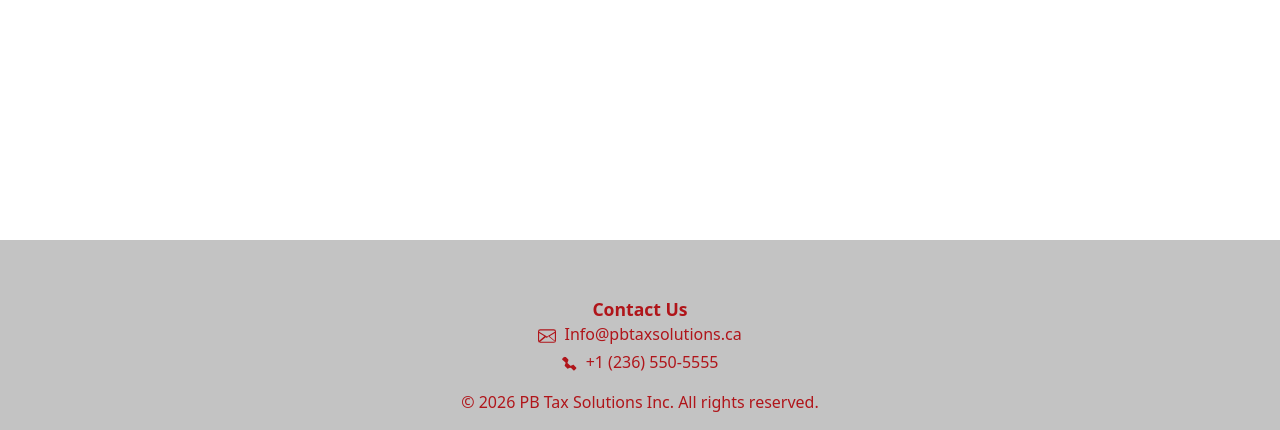
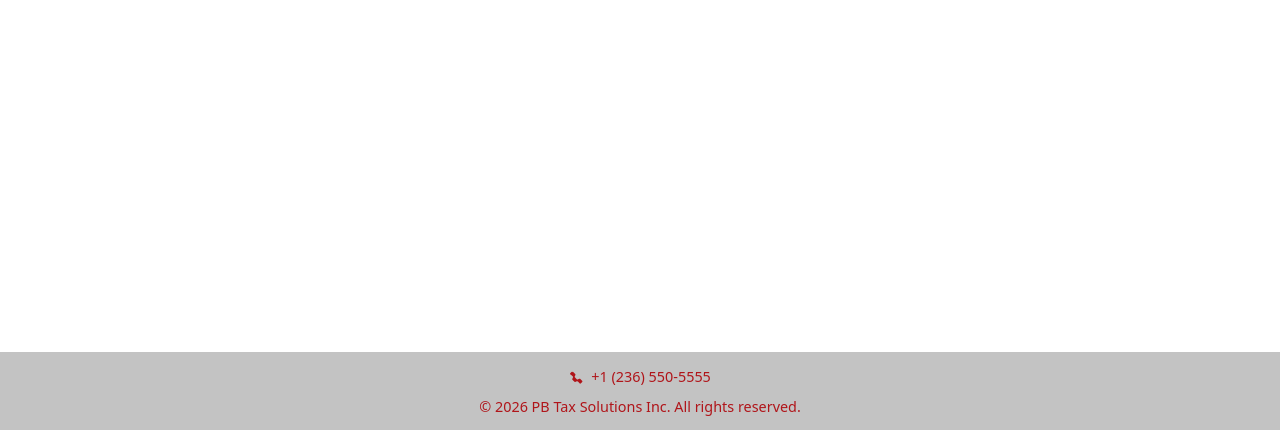
Before and after one commit to vatsraj17-ops/Payroll, a Flask app: page / in a window 1280 px wide. Shown: the part 370-800 px from the top of the page. Run offline with Flask 3, Linux system fonts and the light colour scheme; the visitor is signed in with stand-in values (Sample User, id 1).

Commit message:
Simplify home greeting and footer

```diff
--- a/templates/base.html
+++ b/templates/base.html
@@ -220,21 +220,15 @@
 
     {% set hide_footer = hide_footer|default(false) %}
     {% if not hide_footer %}
-      <footer style="background:#C3C3C3; color:#222; padding:2rem 0 1rem 0; margin-top:2rem; flex-shrink:0; width:100%;">
+      <footer style="background:#C3C3C3; color:#222; padding:0.75rem 0; margin-top:1rem; flex-shrink:0; width:100%;">
         <div class="container text-center">
-          <div style="height:1.5rem;"></div>
-          <div style="color:#B0151A; font-weight:600; font-size:1.1rem;">Contact Us</div>
           <div class="d-flex flex-column align-items-center" style="gap:0.25rem;">
             <span style="color:#B0151A;">
-              <svg xmlns="http://www.w3.org/2000/svg" width="18" height="18" fill="#B0151A" viewBox="0 0 16 16" style="vertical-align:middle; margin-right:4px;"><path d="M0 4a2 2 0 0 1 2-2h12a2 2 0 0 1 2 2v8a2 2 0 0 1-2 2H2a2 2 0 0 1-2-2V4zm2-1a1 1 0 0 0-1 1v.217l7 4.2 7-4.2V4a1 1 0 0 0-1-1H2zm13 2.383-4.708 2.825L15 12.118V5.383zm-.034 7.434-5.857-4.513L8 9.882l-1.109-.678-5.857 4.513A1 1 0 0 0 2 13h12a1 1 0 0 0 .966-.183zM1 12.118l4.708-3.91L1 5.383v6.735z"/></svg>
-              <a href="mailto:Info@pbtaxsolutions.ca" style="color:#B0151A; text-decoration:none; font-size:1rem;">Info@pbtaxsolutions.ca</a>
-            </span>
-            <span style="color:#B0151A;">
-              <svg xmlns="http://www.w3.org/2000/svg" width="16" height="16" fill="#B0151A" viewBox="0 0 16 16" style="vertical-align:middle; margin-right:4px;"><path d="M3.654 1.328a.678.678 0 0 1 .252-.282c.282-.183.65-.16.888.07l2.29 2.197c.329.316.445.819.267 1.24l-.805 1.86a.678.678 0 0 0 .145.73l2.457 2.457a.678.678 0 0 0 .73.145l1.86-.805c.421-.178.924-.062 1.24.267l2.197 2.29c.23.238.253.606.07.888a13.134 13.134 0 0 1-2.01 2.01c-.238.183-.606.16-.888-.07l-2.197-2.29a1.745 1.745 0 0 0-1.24-.267l-1.86.805a.678.678 0 0 1-.73-.145l-2.457-2.457a.678.678 0 0 1-.145-.73l.805-1.86a1.745 1.745 0 0 0-.267-1.24L1.328 3.654a.678.678 0 0 1-.07-.888 13.134 13.134 0 0 1 2.01-2.01z"/></svg>
-              <span style="font-size:1rem;">+1 (236) 550-5555</span>
+              <svg xmlns="http://www.w3.org/2000/svg" width="14" height="14" fill="#B0151A" viewBox="0 0 16 16" style="vertical-align:middle; margin-right:4px;"><path d="M3.654 1.328a.678.678 0 0 1 .252-.282c.282-.183.65-.16.888.07l2.29 2.197c.329.316.445.819.267 1.24l-.805 1.86a.678.678 0 0 0 .145.73l2.457 2.457a.678.678 0 0 0 .73.145l1.86-.805c.421-.178.924-.062 1.24.267l2.197 2.29c.23.238.253.606.07.888a13.134 13.134 0 0 1-2.01 2.01c-.238.183-.606.16-.888-.07l-2.197-2.29a1.745 1.745 0 0 0-1.24-.267l-1.86.805a.678.678 0 0 1-.73-.145l-2.457-2.457a.678.678 0 0 1-.145-.73l.805-1.86a1.745 1.745 0 0 0-.267-1.24L1.328 3.654a.678.678 0 0 1-.07-.888 13.134 13.134 0 0 1 2.01-2.01z"/></svg>
+              <span style="font-size:0.9rem;">+1 (236) 550-5555</span>
             </span>
           </div>
-          <div class="mt-3" style="color:#B0151A; font-size:1rem;">&copy; 2026 PB Tax Solutions Inc. All rights reserved.</div>
+          <div class="mt-2" style="color:#B0151A; font-size:0.9rem;">&copy; 2026 PB Tax Solutions Inc. All rights reserved.</div>
         </div>
       </footer>
     {% endif %}
--- a/templates/index.html
+++ b/templates/index.html
@@ -3,13 +3,9 @@
 {% block content %}
 
 {% if company_name or company_number %}
-  <div class="card" style="border:1px solid #e5e7eb;">
-    <div class="card-body">
-      <div style="font-weight:600; font-size:1.05rem; color:#111827;">Good to See You {{ company_name }}</div>
-      <div class="text-muted" style="font-size:0.95rem; font-style:italic; margin-top:.35rem;">
-        Let’s get your employees paid accurately and on time.
-      </div>
-    </div>
+  <div style="font-weight:600; font-size:1.05rem; color:#111827;">Good to See You {{ company_name }}</div>
+  <div class="text-muted" style="font-size:0.95rem; font-style:italic; margin-top:.35rem;">
+    Let’s get your employees paid accurately and on time.
   </div>
 {% endif %}
 
```
